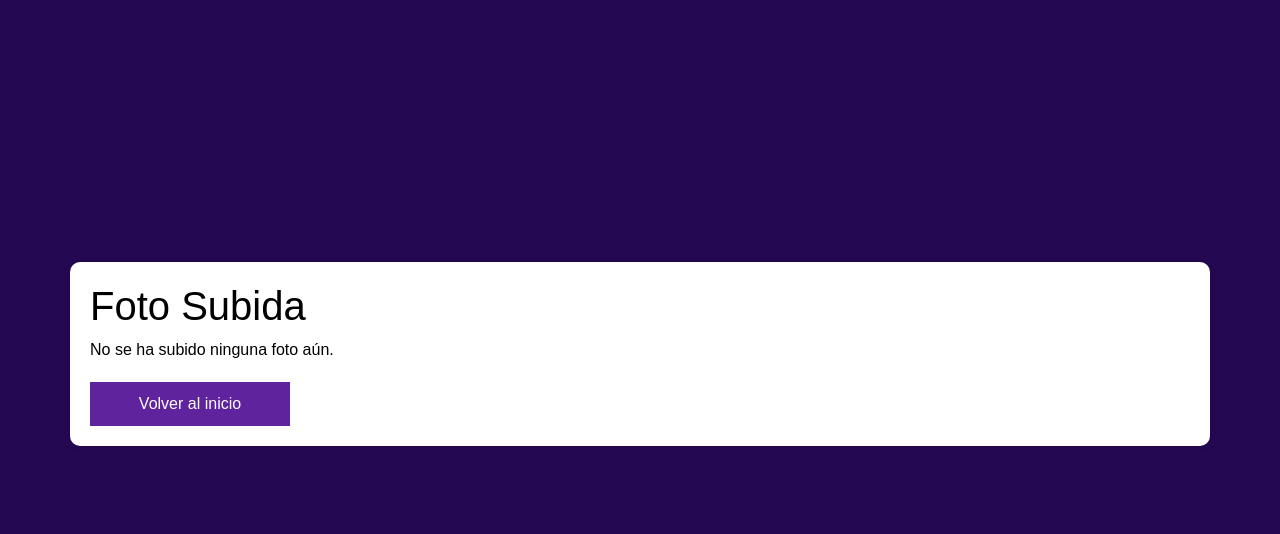
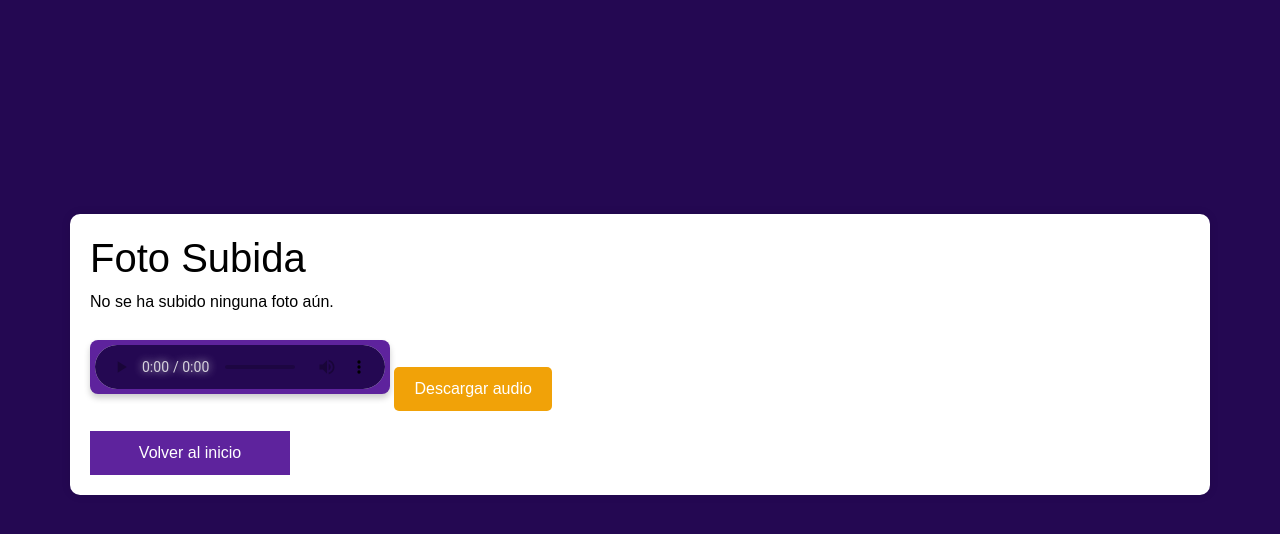
Before and after one commit to jrao2003/tecuidamos3, a Django app: template lectura/templates/foto.html in a window 1280 px wide. Shown: the part 56-590 px from the top of the page. Run offline with Django 5.2, Linux system fonts and the light colour scheme; the template is opened without the code that fills it, so the values that code supplies are empty; some libraries are stand-ins or nearby versions.

Commit message:
se añadio el reproductor y el boton de descarga

```diff
--- a/lectura/templates/foto.html
+++ b/lectura/templates/foto.html
@@ -29,6 +29,57 @@
         background-color: #F1A208; /* Cambia el fondo al color de acento */
         color: #240852; /* Cambia el texto al color principal */
     }
+
+    .download-btn {
+        color: #FFFFFF; /* Color del texto */
+        background-color: #F1A208; /* Color de fondo del botón */
+        border: none;
+        padding: 10px 20px;
+        font-size: 16px;
+        cursor: pointer;
+        margin-top: 10px;
+        text-decoration: none;
+        border-radius: 5px;
+        display: inline-block;
+        transition: background-color 0.3s ease, color 0.3s ease;
+    }
+
+    .download-btn:hover {
+        background-color: #240852; /* Color de fondo al pasar el cursor */
+        color: #F1A208; /* Color del texto al pasar el cursor */
+    }
+
+    .download-btn:active {
+        background-color: #5E239D; /* Color de fondo al presionar */
+        color: #FFFFFF; /* Color del texto al presionar */
+    }
+
+    /* Reproductor de audio */
+    audio {
+        outline: none;
+        width: 100%; /* Ajusta al ancho del contenedor */
+        max-width: 300px; /* Máximo ancho */
+        margin-top: 10px;
+        border-radius: 8px;
+        background-color: #5E239D; /* Fondo personalizado */
+        padding: 5px;
+        box-shadow: 0 4px 6px rgba(0, 0, 0, 0.2);
+    }
+
+    audio::-webkit-media-controls-panel {
+        background-color: #240852; /* Fondo del panel de controles */
+        color: #f1f1f1; /* Color del texto */
+        border-radius: 8px;
+    }
+
+    audio::-webkit-media-controls-play-button,
+    audio::-webkit-media-controls-timeline,
+    audio::-webkit-media-controls-current-time-display,
+    audio::-webkit-media-controls-time-remaining-display {
+        color: #f1f1f1; /* Color de los íconos y texto en controles */
+    }
+
+
 </style>
 
 <h1>Foto Subida</h1>
@@ -40,6 +91,18 @@
     <p>No se ha subido ninguna foto aún.</p>
 {% endif %}
 
+<!-- Controles de audio -->
+<div class="audio-controls">
+    <!-- Reproductor de audio -->
+    <audio controls>
+        <source src="{% static 'audio/your-audio-file.mp3' %}" type="audio/mpeg">
+        Your browser does not support the audio element.
+    </audio>
+
+    <!-- Botón de descarga -->
+    <a href="{% static 'audio/your-audio-file.mp3' %}" download class="download-btn">Descargar audio</a>
+</div>
+
 <!-- Botón de Volver al Inicio -->
 <button class="back-button">
     <a href="/">Volver al inicio</a>
--- a/lectura/templates/index.html
+++ b/lectura/templates/index.html
@@ -124,7 +124,10 @@
 </script>
 
 <div id="content">
-    <p>Bienvenido a nuestra página. Aquí puedes realizar diferentes acciones.</p>
+    <p>Bienvenido a nuestra aplicación diseñada para transformar la forma
+         en que las personas con discapacidad visual interactúan con el mundo escrito.
+         Esta herramienta nos permite detectar texto en imágenes o en documentos pdf y convertirlo en audio,
+          permitiéndote 'escuchar' documentos físicos o digitales.</p>
     <button onclick="start()">Comenzar</button>
 </div>
 
--- a/lectura/views.py
+++ b/lectura/views.py
@@ -17,8 +17,12 @@ def cargar_archivo(request):
     if request.method == 'POST' and request.FILES['file']:
         archivo_pdf = request.FILES['file']
         # Guardar el archivo en la carpeta local
+        file_path = os.path.join(settings.MEDIA_ROOT, 'lectura.pdf')
+        if os.path.exists(file_path):
+            os.remove(file_path)
         fs = FileSystemStorage(location=settings.MEDIA_ROOT)
-        filename = fs.save(archivo_pdf.name, archivo_pdf)
+        filename = fs.save('lectura.pdf', archivo_pdf)
+        print(filename)
         file_url = os.path.join(settings.MEDIA_URL, filename)
         print(file_url)
         return render(request, 'leer.html', {'file_url': file_url})
```
Also changed, not shown: lectura/templates/leer.html (+75 -2 lines).
